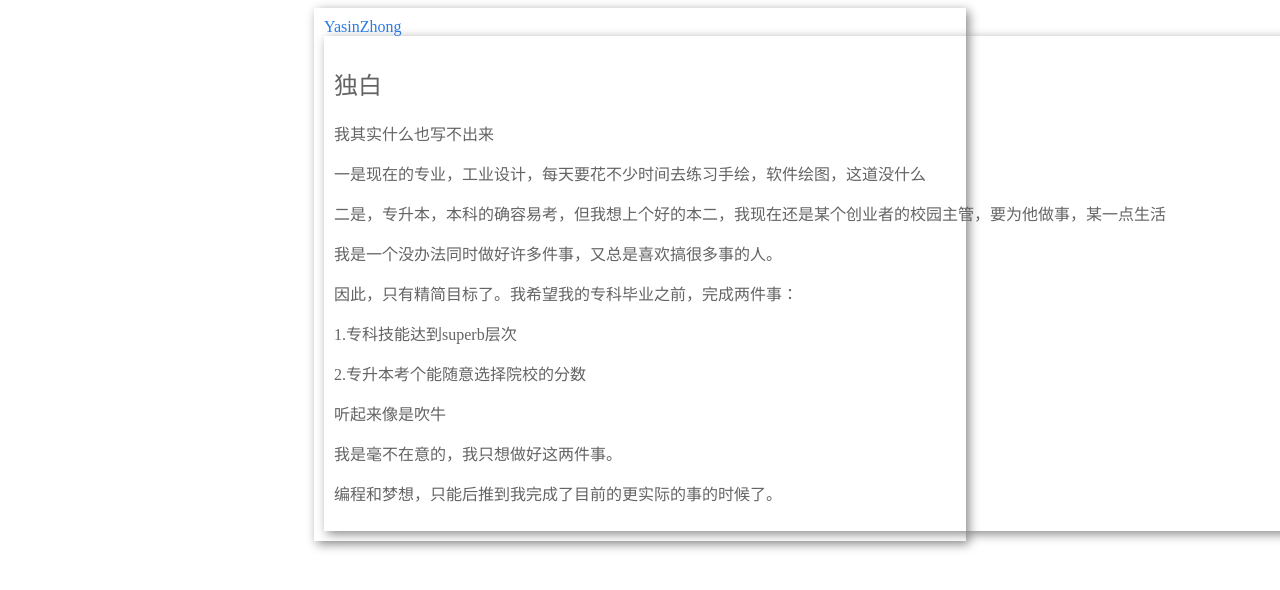
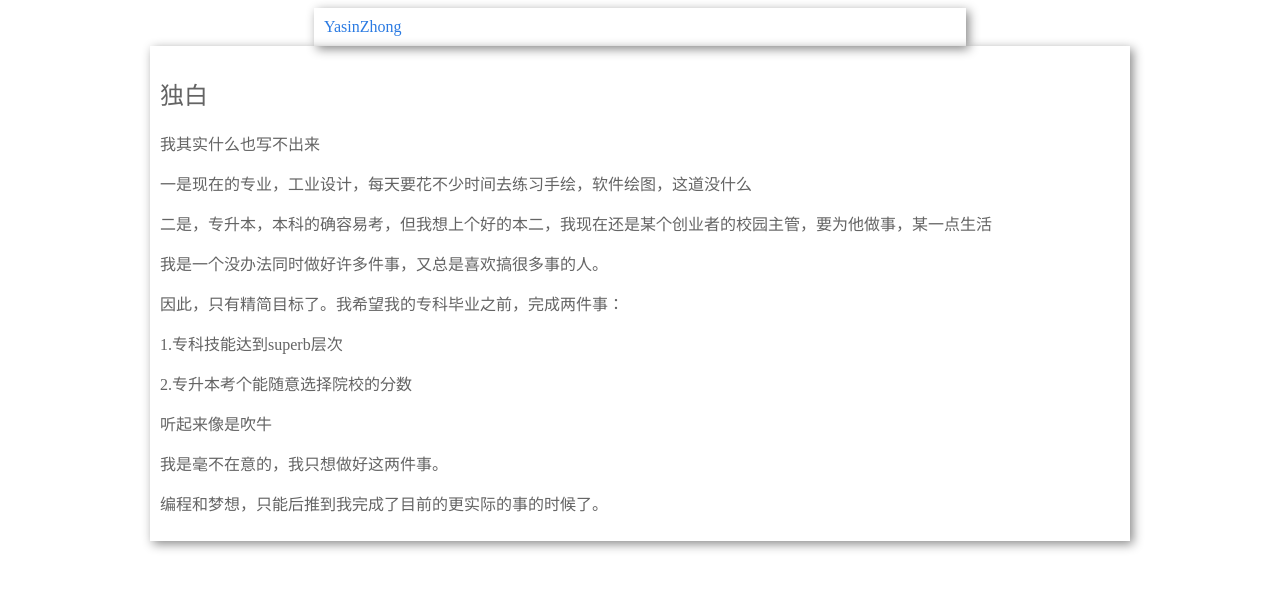
Before and after one commit to YasinZhong/yasinzhong.github.io, a Jekyll site: the page built from Hidden/2017-05-31-独白.html, in a window 1280 px wide. Shown: the top 590 px of the page. Built offline with Jekyll 4.4.1, drawn with Linux system fonts in a browser that asks for light colours.

Commit message:
usedefault

```diff
--- a/_layouts/default.html
+++ b/_layouts/default.html
@@ -10,10 +10,9 @@
 
 		<div id="div-header">
 			<a href="http://www.caihe.org">YasinZhong</a>
+		</div>
 
-		<div>
-
-		<div id="div-content">{{ content }}<div>
+		<div id="div-content">{{ content }}</div>
 
 		<script type="text/javascript" src="/cssjs/a.js"></script>
 	</body>
```
